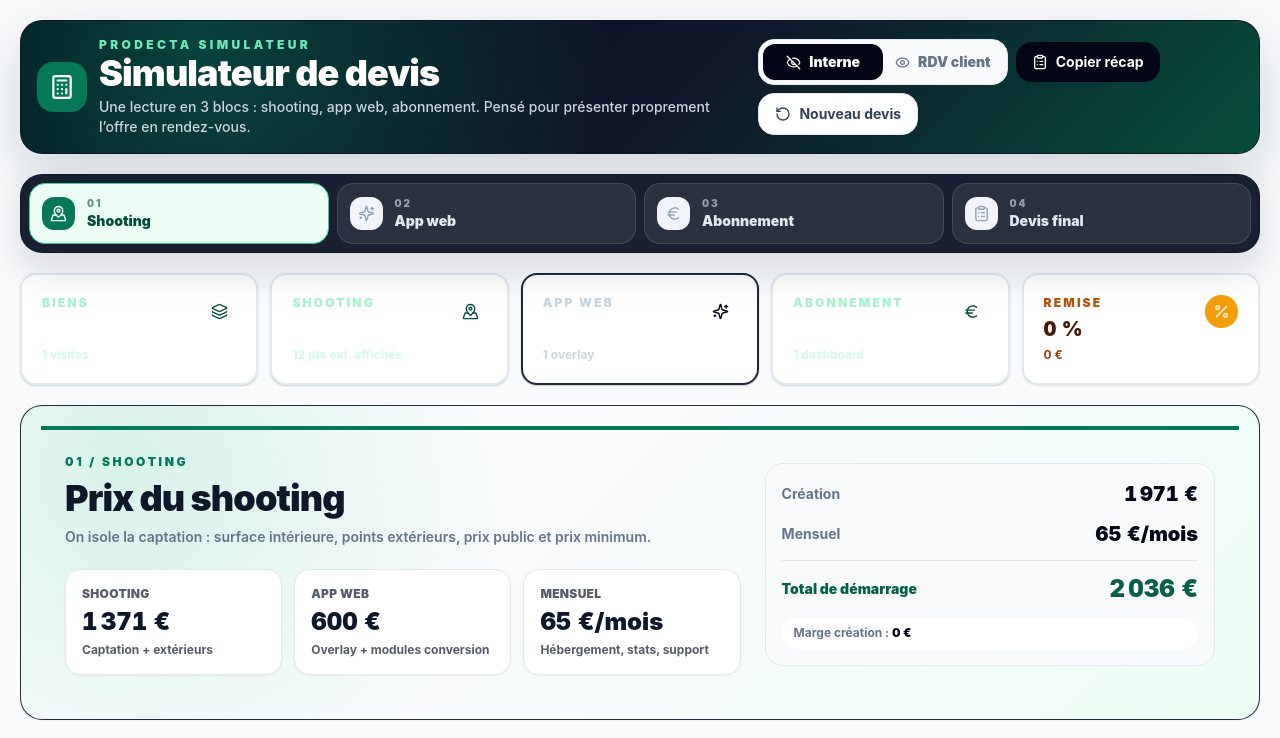
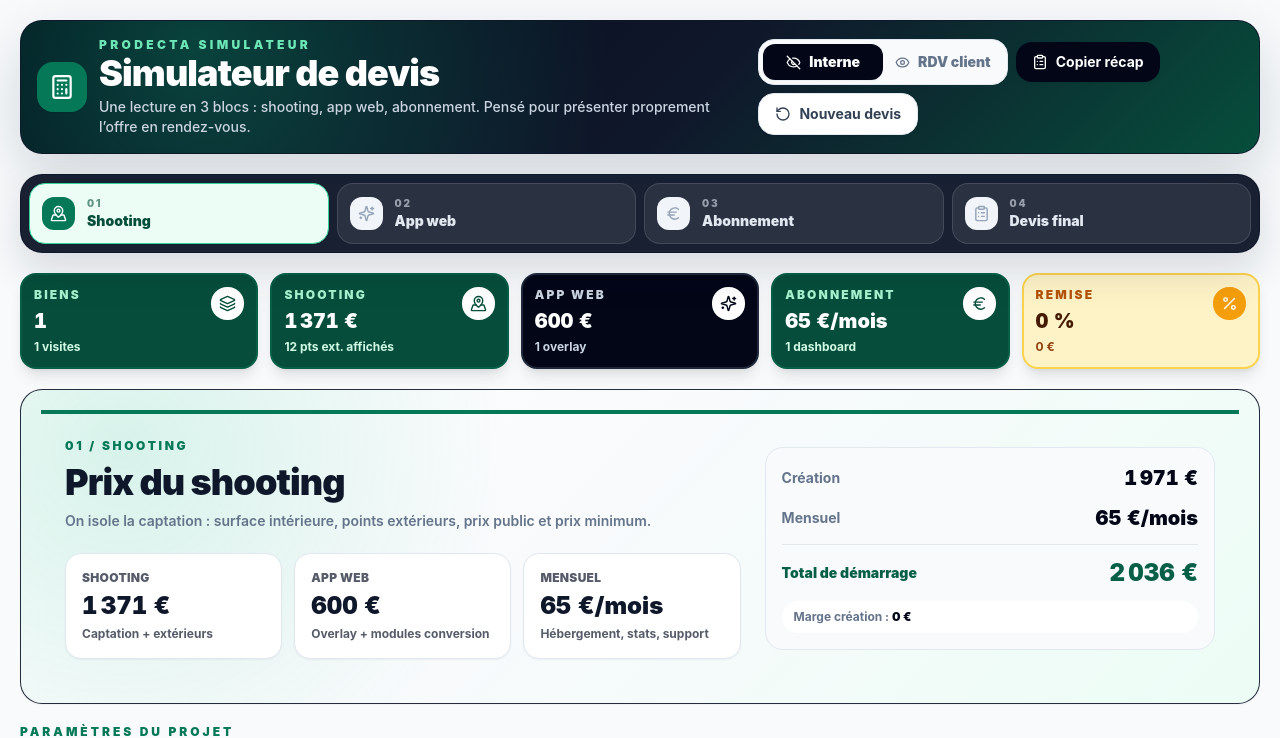
Before and after one commit to antoinetlcx/Prodecta-, a React (Vite) app: page / in a window 1280 px wide. Shown: the top 738 px of the page. Built offline with nearby package versions, Linux system fonts and the light colour scheme.

Commit message:
Fix top widget contrast

```diff
--- a/src/components/ui.jsx
+++ b/src/components/ui.jsx
@@ -16,13 +16,9 @@ export function Toggle({ checked, onChange, disabled = false, label }) {
       aria-pressed={checked}
       disabled={disabled}
       onClick={() => onChange(!checked)}
-      className={`relative h-7 w-12 shrink-0 rounded-full transition focus:outline-none focus:ring-4 focus:ring-emerald-100 disabled:cursor-not-allowed disabled:opacity-60 ${
-        checked ? "bg-emerald-600" : "bg-slate-300"
-      }`}
+      className={`relative h-7 w-12 shrink-0 rounded-full transition focus:outline-none focus:ring-4 focus:ring-emerald-100 disabled:cursor-not-allowed disabled:opacity-60 ${checked ? "bg-emerald-600" : "bg-slate-300"}`}
     >
-      <span
-        className={`absolute top-1 h-5 w-5 rounded-full bg-white shadow transition ${checked ? "left-6" : "left-1"}`}
-      />
+      <span className={`absolute top-1 h-5 w-5 rounded-full bg-white shadow transition ${checked ? "left-6" : "left-1"}`} />
     </button>
   );
 }
@@ -35,14 +31,7 @@ export function NumberField({ label, value, onChange, unit, min = 0, step = 1, h
         {hint && <span className="text-xs text-slate-400">{hint}</span>}
       </div>
       <div className={`flex items-center rounded-2xl border border-slate-200 bg-white ${dense ? "px-3 py-2" : "px-4 py-3"} shadow-sm focus-within:border-emerald-500 focus-within:ring-4 focus-within:ring-emerald-100`}>
-        <input
-          type="number"
-          min={min}
-          step={step}
-          value={value}
-          onChange={(event) => onChange(event.target.value)}
-          className={`w-full min-w-0 bg-transparent ${dense ? "text-sm" : "text-lg"} font-bold text-slate-900 outline-none`}
-        />
+        <input type="number" min={min} step={step} value={value} onChange={(event) => onChange(event.target.value)} className={`w-full min-w-0 bg-transparent ${dense ? "text-sm" : "text-lg"} font-bold text-slate-900 outline-none`} />
         {unit && <span className="ml-2 whitespace-nowrap text-sm font-semibold text-slate-400">{unit}</span>}
       </div>
     </label>
@@ -53,13 +42,7 @@ export function TextField({ label, value, onChange, placeholder, type = "text",
   return (
     <label className="block">
       <span className={`${dense ? "mb-1 text-xs" : "mb-1.5 text-sm"} block font-semibold text-slate-700`}>{label}</span>
-      <input
-        type={type}
-        value={value}
-        placeholder={placeholder}
-        onChange={(event) => onChange(event.target.value)}
-        className={`w-full rounded-2xl border border-slate-200 bg-white ${dense ? "px-3 py-2" : "px-4 py-3"} text-sm font-bold text-slate-900 shadow-sm outline-none transition placeholder:text-slate-300 focus:border-emerald-500 focus:ring-4 focus:ring-emerald-100`}
-      />
+      <input type={type} value={value} placeholder={placeholder} onChange={(event) => onChange(event.target.value)} className={`w-full rounded-2xl border border-slate-200 bg-white ${dense ? "px-3 py-2" : "px-4 py-3"} text-sm font-bold text-slate-900 shadow-sm outline-none transition placeholder:text-slate-300 focus:border-emerald-500 focus:ring-4 focus:ring-emerald-100`} />
     </label>
   );
 }
@@ -68,13 +51,7 @@ export function TextArea({ label, value, onChange, placeholder, rows = 4, dense
   return (
     <label className="block">
       <span className={`${dense ? "mb-1 text-xs" : "mb-1.5 text-sm"} block font-semibold text-slate-700`}>{label}</span>
-      <textarea
-        rows={rows}
-        value={value}
-        placeholder={placeholder}
-        onChange={(event) => onChange(event.target.value)}
-        className={`w-full resize-none rounded-2xl border border-slate-200 bg-white ${dense ? "px-3 py-2" : "px-4 py-3"} text-sm font-medium text-slate-900 shadow-sm outline-none transition placeholder:text-slate-300 focus:border-emerald-500 focus:ring-4 focus:ring-emerald-100`}
-      />
+      <textarea rows={rows} value={value} placeholder={placeholder} onChange={(event) => onChange(event.target.value)} className={`w-full resize-none rounded-2xl border border-slate-200 bg-white ${dense ? "px-3 py-2" : "px-4 py-3"} text-sm font-medium text-slate-900 shadow-sm outline-none transition placeholder:text-slate-300 focus:border-emerald-500 focus:ring-4 focus:ring-emerald-100`} />
     </label>
   );
 }
@@ -83,11 +60,7 @@ export function SelectField({ label, value, onChange, children, dense = false })
   return (
     <label className="block">
       <span className={`${dense ? "mb-1 text-xs" : "mb-1.5 text-sm"} block font-semibold text-slate-700`}>{label}</span>
-      <select
-        value={value}
-        onChange={(event) => onChange(event.target.value)}
-        className={`w-full rounded-2xl border border-slate-200 bg-white ${dense ? "px-3 py-2" : "px-4 py-3"} text-sm font-bold text-slate-700 shadow-sm outline-none transition focus:border-emerald-500 focus:ring-4 focus:ring-emerald-100`}
-      >
+      <select value={value} onChange={(event) => onChange(event.target.value)} className={`w-full rounded-2xl border border-slate-200 bg-white ${dense ? "px-3 py-2" : "px-4 py-3"} text-sm font-bold text-slate-700 shadow-sm outline-none transition focus:border-emerald-500 focus:ring-4 focus:ring-emerald-100`}>
         {children}
       </select>
     </label>
@@ -95,36 +68,16 @@ export function SelectField({ label, value, onChange, children, dense = false })
 }
 
 export function StatCard({ icon: Icon, label, value, detail, tone = "emerald", compact = false }) {
-  const toneClasses = {
-    emerald: {
-      card: "border-emerald-800 bg-emerald-900 text-white shadow-emerald-950/20",
-      icon: "bg-white text-emerald-900",
-      label: "text-emerald-200",
-      detail: "text-emerald-100",
-    },
-    slate: {
-      card: "border-slate-800 bg-slate-950 text-white shadow-slate-950/20",
-      icon: "bg-white text-slate-950",
-      label: "text-slate-300",
-      detail: "text-slate-300",
-    },
-    amber: {
-      card: "border-amber-300 bg-amber-100 text-amber-950 shadow-amber-950/10",
-      icon: "bg-amber-500 text-white",
-      label: "text-amber-700",
-      detail: "text-amber-800",
-    },
-    red: {
-      card: "border-red-300 bg-red-100 text-red-950 shadow-red-950/10",
-      icon: "bg-red-600 text-white",
-      label: "text-red-700",
-      detail: "text-red-800",
-    },
+  const styles = {
+    emerald: { card: "border-emerald-800 bg-emerald-900 text-white", icon: "bg-white text-emerald-900", label: "text-emerald-200", detail: "text-emerald-100" },
+    slate: { card: "border-slate-800 bg-slate-950 text-white", icon: "bg-white text-slate-950", label: "text-slate-300", detail: "text-slate-300" },
+    amber: { card: "border-amber-300 bg-amber-100 text-amber-950", icon: "bg-amber-500 text-white", label: "text-amber-700", detail: "text-amber-800" },
+    red: { card: "border-red-300 bg-red-100 text-red-950", icon: "bg-red-600 text-white", label: "text-red-700", detail: "text-red-800" },
   };
-  const current = toneClasses[tone] || toneClasses.emerald;
+  const current = styles[tone] || styles.emerald;
 
   return (
-    <Card className={`${compact ? "rounded-2xl p-3" : "p-4"} border-2 shadow-lg ${current.card}`}>
+    <div className={`${compact ? "rounded-2xl p-3" : "rounded-2xl p-4"} border-2 shadow-lg ${current.card}`}>
       <div className="flex items-start justify-between gap-4">
         <div className="min-w-0">
           <p className={`text-xs font-black uppercase tracking-[0.18em] ${current.label}`}>{label}</p>
@@ -135,21 +88,15 @@ export function StatCard({ icon: Icon, label, value, detail, tone = "emerald", c
           <Icon size={compact ? 17 : 20} />
         </div>
       </div>
-    </Card>
+    </div>
   );
 }
 
 export function InlineWarning({ children, tone = "amber" }) {
-  const classes =
-    tone === "red"
-      ? "border-red-200 bg-red-50 text-red-700"
-      : "border-amber-200 bg-amber-50 text-amber-700";
+  const classes = tone === "red" ? "border-red-200 bg-red-50 text-red-700" : "border-amber-200 bg-amber-50 text-amber-700";
   return (
     <div className={`rounded-2xl border p-3 text-sm font-bold ${classes}`}>
-      <div className="flex gap-2">
-        <AlertTriangle className="mt-0.5 shrink-0" size={17} />
-        <span>{children}</span>
-      </div>
+      <div className="flex gap-2"><AlertTriangle className="mt-0.5 shrink-0" size={17} /><span>{children}</span></div>
     </div>
   );
 }
```
